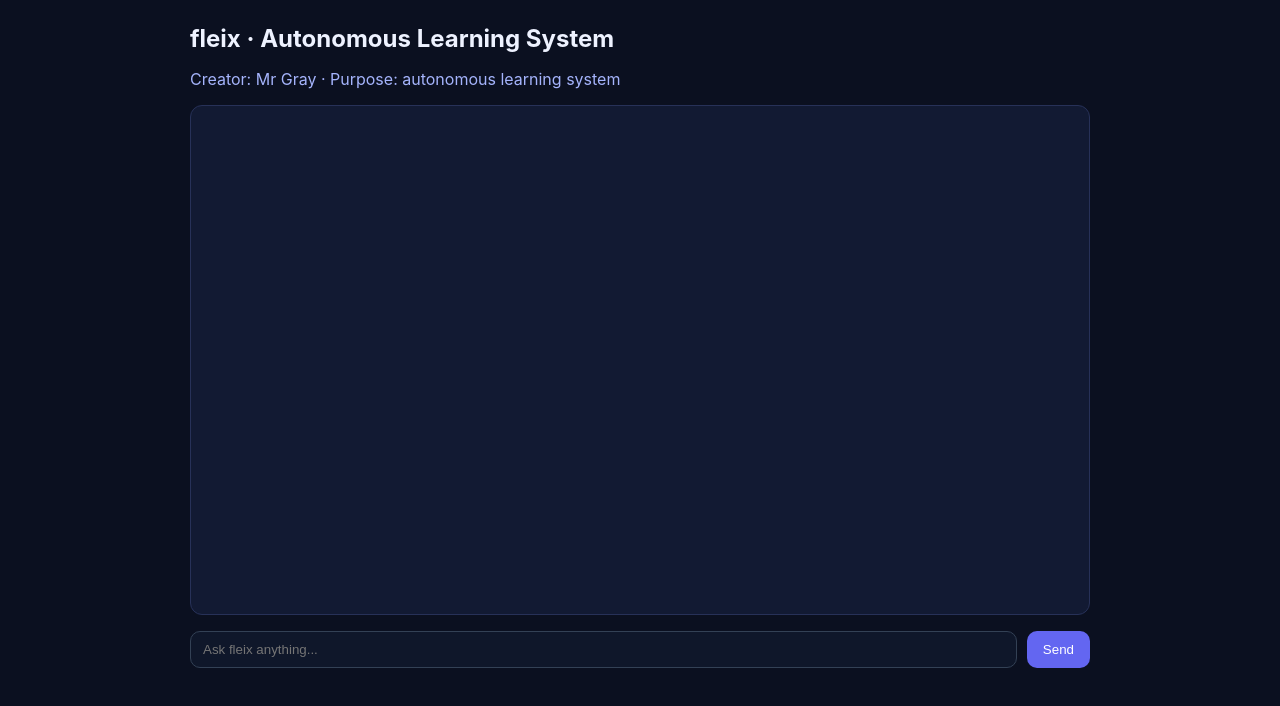
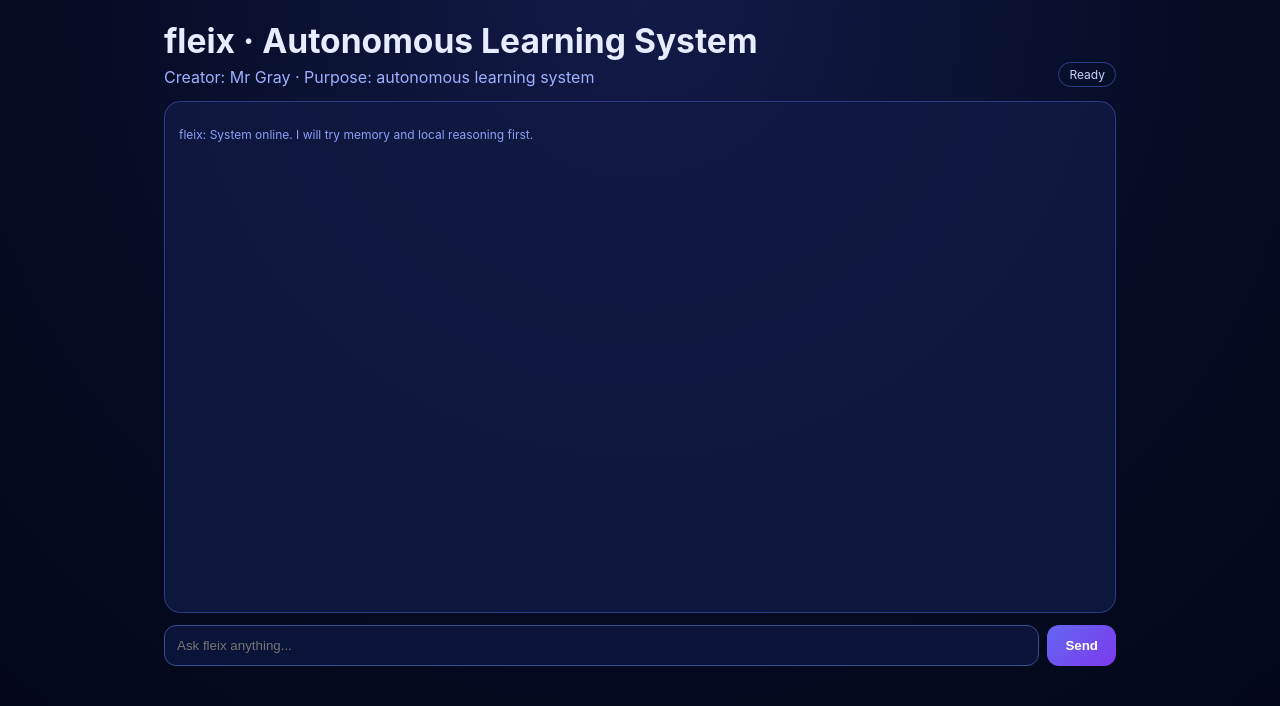
Before and after one commit to Mark56-mn/fleix-ai, a plain HTML site: page public/index.html in a window 1280 px wide. Drawn offline with Linux system fonts and the light colour scheme.

Commit message:
Improve UI UX and enforce memory-first response strategy

```diff
--- a/public/index.html
+++ b/public/index.html
@@ -3,45 +3,119 @@
   <head>
     <meta charset="UTF-8" />
     <meta name="viewport" content="width=device-width, initial-scale=1.0" />
-    <title>fleix · fleix Console</title>
+    <title>fleix · Autonomous Console</title>
     <style>
       :root { color-scheme: dark; }
-      body { font-family: Inter, system-ui, sans-serif; margin: 0; background: #0b1020; color: #eef2ff; }
-      .app { max-width: 900px; margin: 0 auto; padding: 24px; }
-      h1 { margin: 0 0 8px; font-size: 1.5rem; }
-      .muted { color: #a5b4fc; margin-bottom: 16px; }
-      .chat { background: #121a33; border: 1px solid #273158; border-radius: 12px; height: 60vh; overflow: auto; padding: 14px; }
-      .msg { margin: 10px 0; line-height: 1.45; }
-      .user { color: #93c5fd; }
-      .bot { color: #d1fae5; white-space: pre-wrap; }
-      form { margin-top: 16px; display: flex; gap: 10px; }
-      input { flex: 1; border-radius: 10px; border: 1px solid #334155; background: #0f172a; color: #e2e8f0; padding: 10px 12px; }
-      button { border: 0; border-radius: 10px; padding: 10px 16px; background: #6366f1; color: white; cursor: pointer; }
+      * { box-sizing: border-box; }
+      body {
+        font-family: Inter, system-ui, sans-serif;
+        margin: 0;
+        background: radial-gradient(circle at top, #121b48 0%, #050b22 58%, #030717 100%);
+        color: #e8ecff;
+      }
+      .app { max-width: 980px; margin: 0 auto; padding: 20px 14px 24px; min-height: 100vh; display: flex; flex-direction: column; }
+      .head { display: flex; justify-content: space-between; align-items: end; gap: 12px; flex-wrap: wrap; }
+      h1 { margin: 0; font-size: clamp(1.4rem, 3vw, 2.1rem); }
+      .sub { color: #9fb0ff; margin-top: 6px; }
+      .badge { border: 1px solid #2d3e89; color: #c8d3ff; border-radius: 999px; padding: 4px 10px; font-size: 12px; }
+      .chat {
+        margin-top: 14px;
+        background: #101a43cc;
+        border: 1px solid #2d3d85;
+        border-radius: 16px;
+        min-height: 64vh;
+        max-height: 64vh;
+        overflow: auto;
+        padding: 14px;
+      }
+      .row { margin: 10px 0; line-height: 1.45; white-space: pre-wrap; }
+      .user { color: #9ec5ff; }
+      .bot { color: #cbfce2; }
+      .meta { color: #8ca0f6; font-size: 12px; }
+      .err { color: #ffc9d1; }
+      form { margin-top: 12px; display: flex; gap: 8px; }
+      input {
+        flex: 1;
+        border-radius: 12px;
+        border: 1px solid #36508f;
+        background: #0a1438;
+        color: #e2e8f0;
+        padding: 12px;
+      }
+      button {
+        border: 0;
+        border-radius: 12px;
+        padding: 0 18px;
+        background: linear-gradient(135deg, #6366f1, #7c3aed);
+        color: #fff;
+        font-weight: 600;
+        cursor: pointer;
+      }
+      button:disabled { opacity: 0.65; cursor: wait; }
     </style>
   </head>
   <body>
     <main class="app">
+      <header class="head">
+        <div>
           <h1>fleix · Autonomous Learning System</h1>
-      <p class="muted">Creator: Mr Gray · Purpose: autonomous learning system</p>
+          <div class="sub">Creator: Mr Gray · Purpose: autonomous learning system</div>
+        </div>
+        <div class="badge" id="status">Ready</div>
+      </header>
+
       <section id="chat" class="chat"></section>
+
       <form id="form">
         <input id="input" placeholder="Ask fleix anything..." required />
-        <button type="submit">Send</button>
+        <button id="send" type="submit">Send</button>
       </form>
     </main>
+
     <script>
       const chat = document.getElementById('chat');
       const form = document.getElementById('form');
       const input = document.getElementById('input');
+      const send = document.getElementById('send');
+      const status = document.getElementById('status');
 
-      const append = (text, cls) => {
+      const append = (text, cls = '') => {
         const div = document.createElement('div');
-        div.className = `msg ${cls}`;
+        div.className = `row ${cls}`.trim();
         div.textContent = text;
         chat.appendChild(div);
         chat.scrollTop = chat.scrollHeight;
         return div;
       };
+
+      const setStatus = (text) => { status.textContent = text; };
+
+      const callChat = async (query) => {
+        const endpoints = ['/chat', '/api/chat'];
+        let lastErr = null;
+
+        for (const endpoint of endpoints) {
+          try {
+            const res = await fetch(endpoint, {
+              method: 'POST',
+              headers: { 'Content-Type': 'application/json' },
+              body: JSON.stringify({ query })
+            });
+
+            if (!res.ok) {
+              const body = await res.text().catch(() => '');
+              throw new Error(`${endpoint} failed (${res.status}) ${body.slice(0, 180)}`);
+            }
+            return res;
+          } catch (error) {
+            lastErr = error;
+          }
+        }
+
+        throw lastErr ?? new Error('No chat endpoint available');
+      };
+
+      append('fleix: System online. I will try memory and local reasoning first.', 'meta');
 
       form.addEventListener('submit', async (e) => {
         e.preventDefault();
@@ -49,14 +123,13 @@
         if (!query) return;
         append(`You: ${query}`, 'user');
         input.value = '';
+        send.disabled = true;
+        setStatus('Thinking...');
+
         const botNode = append('fleix: ', 'bot');
 
-        const res = await fetch('/chat', {
-          method: 'POST',
-          headers: { 'Content-Type': 'application/json' },
-          body: JSON.stringify({ query })
-        });
-
+        try {
+          const res = await callChat(query);
           if (!res.body) {
             botNode.textContent += '\n[No stream available]';
             return;
@@ -70,6 +143,13 @@
             botNode.textContent += decoder.decode(value, { stream: true });
             chat.scrollTop = chat.scrollHeight;
           }
+        } catch (error) {
+          botNode.classList.add('err');
+          botNode.textContent += `\nRequest failed. ${error instanceof Error ? error.message : String(error)}`;
+        } finally {
+          send.disabled = false;
+          setStatus('Ready');
+        }
       });
     </script>
   </body>
```
Also changed, not shown: 1 other file. Lines whose indentation alone changed are shown as unchanged.
